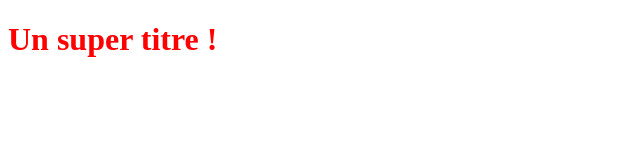
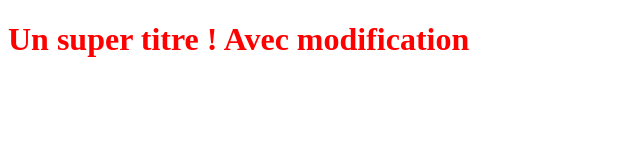
Before and after one commit to GailliezJean-Baptiste/OpenclassoomsProject, a plain HTML site: page index.html in a window 1280 px wide. Shown: the whole page, without its empty margins (0-640 px from the left). Drawn offline with Linux system fonts and the light colour scheme.

Commit message:
modification index.html

```diff
--- a/index.html
+++ b/index.html
@@ -5,6 +5,6 @@
     <link rel="stylesheet" type="text/css" href="styles.css">
 </head>
 <body>
-    <h1>Un super titre !</h1>
+    <h1>Un super titre ! Avec modification</h1>
 </body>
 </html>
```
